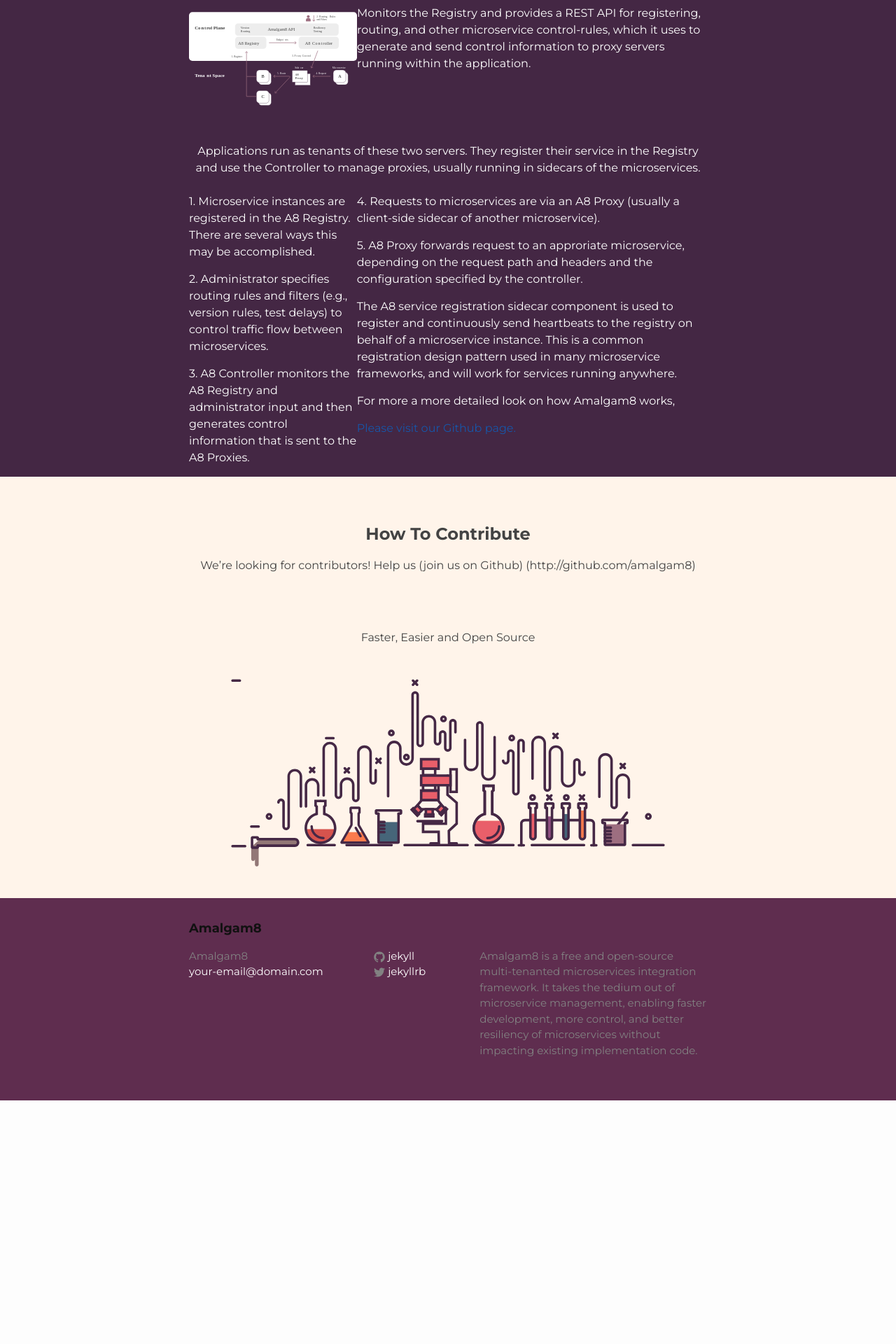
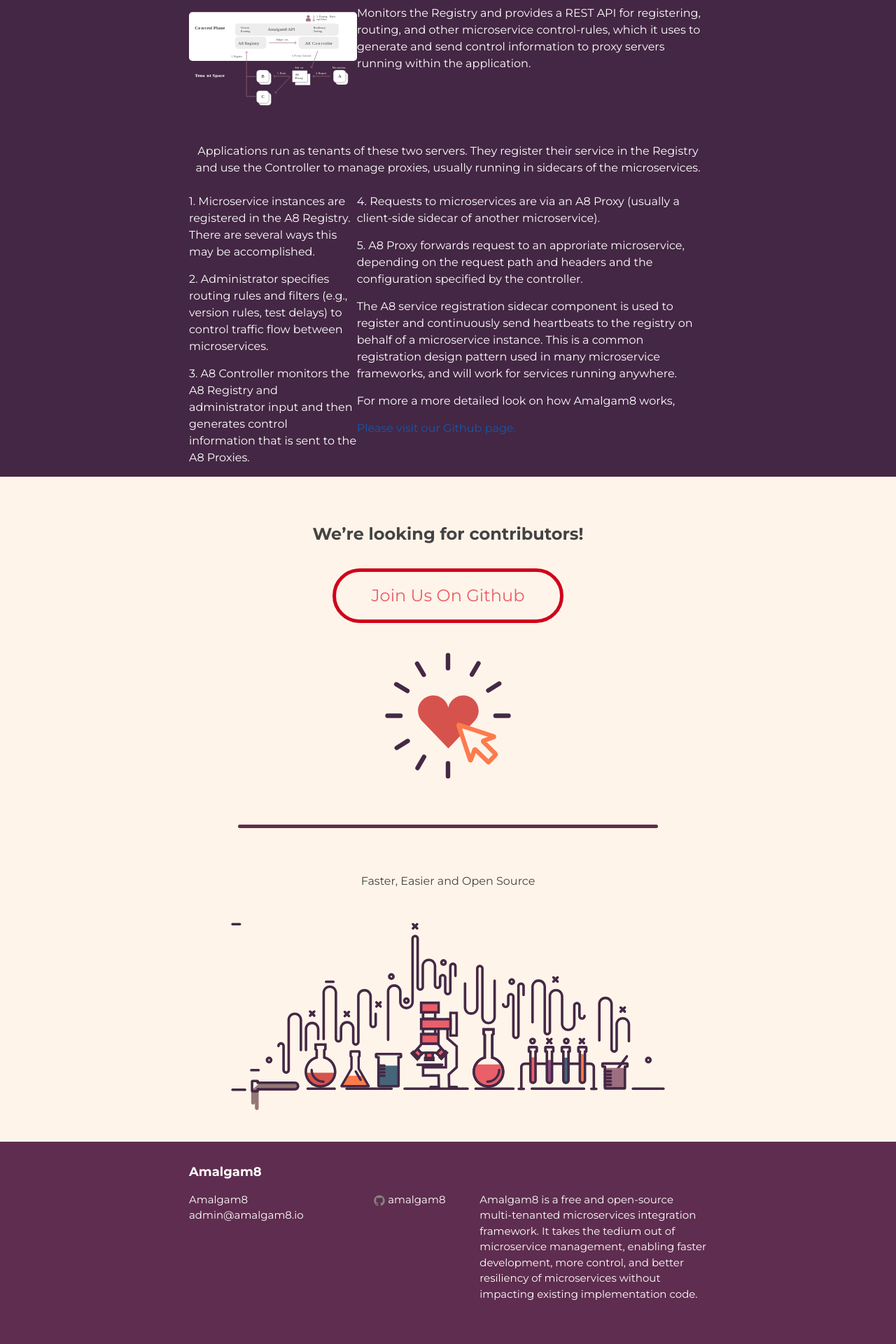
Before and after one commit to amalgam8/amalgam8.github.io, a Jekyll site: the page built from index.html, in a window 1280 px wide. Shown: the part 3004-4924 px from the top of the page at 70% size. Built offline with Jekyll 4.4.1, drawn with Linux system fonts in a browser that asks for light colours; before the commit the page ends 4576 px from its top, so only the background shows below that.

Commit message:
updated contribute section

```diff
--- a/_config.yml
+++ b/_config.yml
@@ -7,14 +7,13 @@
 
 # Site settings
 title: Amalgam8
-email: your-email@domain.com
+email: admin@amalgam8.io
 description: > # this means to ignore newlines until "baseurl:"
   Amalgam8 is a free and open-source multi-tenanted microservices integration framework.
   It takes the tedium out of microservice management, enabling faster development, more control, and better resiliency of microservices without impacting existing implementation code.
 baseurl: "" # the subpath of your site, e.g. /blog
 url: "http://yourdomain.com" # the base hostname & protocol for your site
-twitter_username: jekyllrb
-github_username:  jekyll
+github_username:  amalgam8
 
 # Build settings
 markdown: kramdown
--- a/_includes/footer.html
+++ b/_includes/footer.html
@@ -20,11 +20,6 @@
           </li>
           {% endif %}
 
-          {% if site.twitter_username %}
-          <li>
-            {% include icon-twitter.html username=site.twitter_username %}
-          </li>
-          {% endif %}
         </ul>
       </div>
 
--- a/_includes/sections/contribute.html
+++ b/_includes/sections/contribute.html
@@ -1,6 +1,9 @@
 <div class="section section__contribute">
   <div class="wrapper">
-    <h2>How To Contribute</h2>
-    <p>We’re looking for contributors! Help us (join us on Github) (http://github.com/amalgam8)</p>
+    <h2>We’re looking for contributors!</h2>
+    <a href="https://github.com/amalgam8"><div class="button">Join Us On Github</div></a>
+    <img src="/assets/heart.svg" alt="An image of a heart with a mouse cursor implying a click">
+
+    <div class="divider"></div>
   </div>
 </div>
--- a/_sass/_layout.scss
+++ b/_sass/_layout.scss
@@ -1,5 +1,15 @@
 h1, h2, h3, h4{
   font-weight: 700;
+}
+
+.button{
+  border: 5px solid $red;
+  border-radius: 40px;
+  padding: 1rem;
+  color: $pink;
+  width: 80%;
+  font-size: 24px;
+  max-width: 18rem;
 }
 
 
@@ -62,6 +72,7 @@
 
 .divider{
   min-height: .3rem;
+  min-width: 600px;
   border-radius: 30px;
   background-color: $purple2;
   margin-top: 2rem;
@@ -112,6 +123,21 @@
 
 .section__contribute{
   background-color: $off-white;
+  display: flex;
+  flex-direction: column;
+  justify-content: center;
+  align-items: center;
+
+  a{
+    display: flex;
+    justify-content: center;;
+    padding-top: 1rem;
+    padding-bottom: 1rem;
+  }
+
+  img{
+    width: 140px;
+  }
 }
 
 .section__learn{
@@ -160,6 +186,7 @@
     a{
       color: white;
     }
+    color: white;
 }
 
 .footer-heading {
@@ -175,7 +202,6 @@
 
 .footer-col-wrapper {
     font-size: 15px;
-    color: $grey-color;
     margin-left: -$spacing-unit / 2;
     @extend %clearfix;
 }
--- a/css/main.scss
+++ b/css/main.scss
@@ -14,6 +14,8 @@
 $purple2: #602d4e;
 $purple3: #8f4476;
 $purple4: #aa6192;
+
+$red: #d0011b;
 
 
 
```
